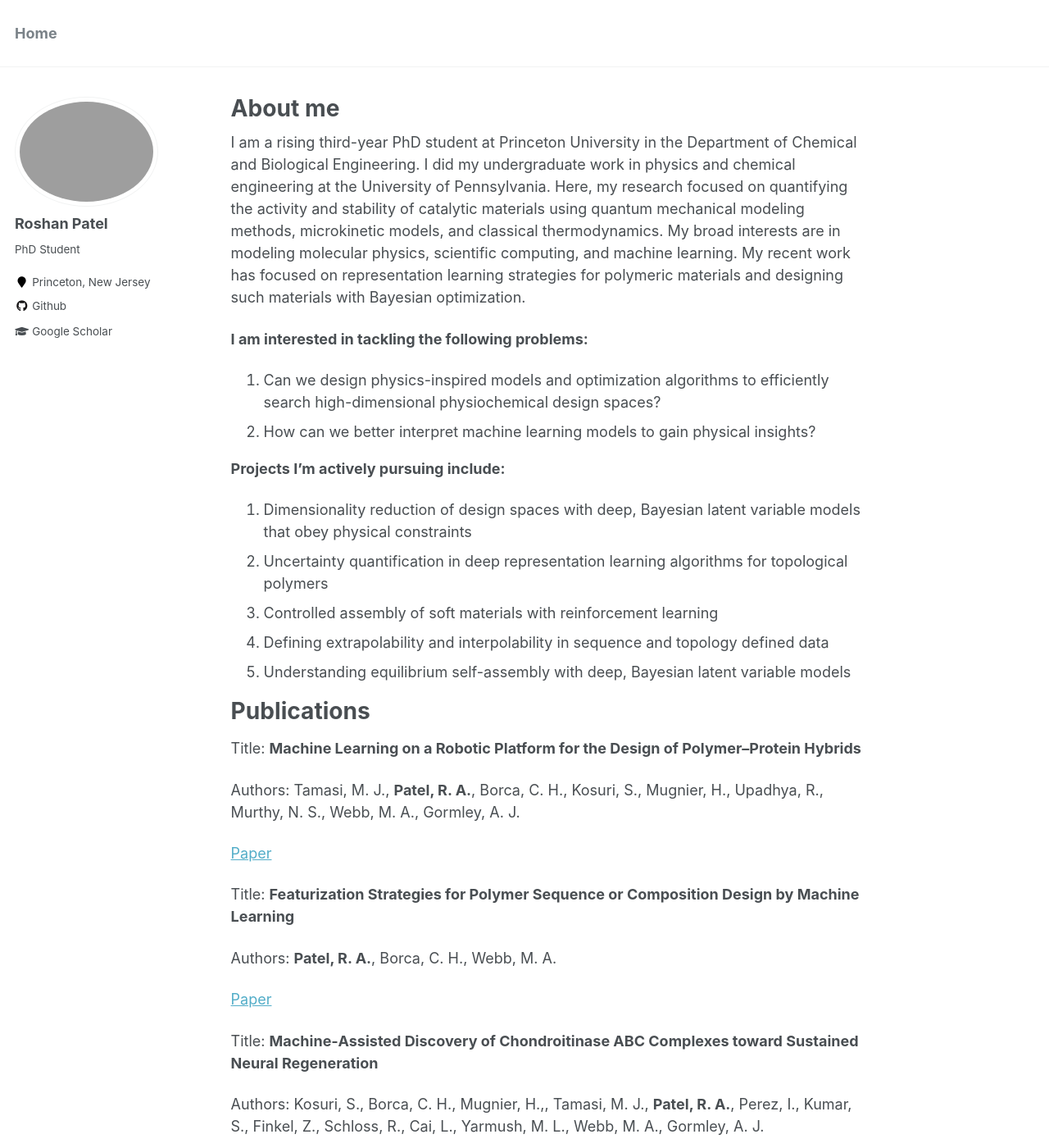
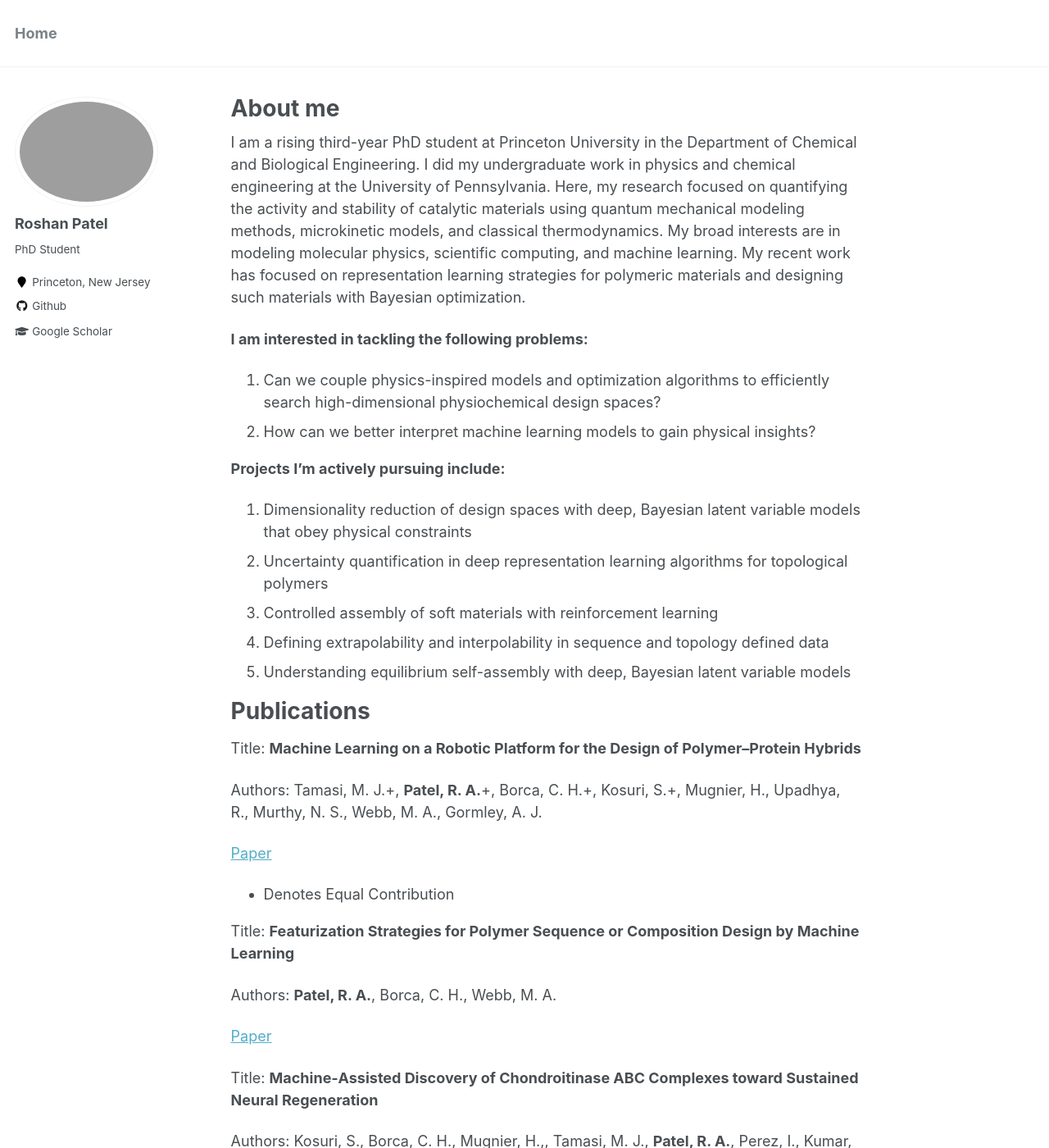
Before and after one commit to roshanpatel317/roshanpatel317.github.io, a Jekyll site: the page built from _pages/about.md, in a window 1280 px wide and 1400 px high. Shown: the whole window at 82% size. Built offline with Jekyll 4.4.1, drawn with Linux system fonts in a browser that asks for light colours.

Commit message:
Update about.md

```diff
--- a/_pages/about.md
+++ b/_pages/about.md
@@ -11,7 +11,7 @@ I am a rising third-year PhD student at Princeton University in the Department o
 
 **I am interested in tackling the following problems:**
 
-1. Can we design physics-inspired models and optimization algorithms to efficiently search high-dimensional physiochemical design spaces?
+1. Can we couple physics-inspired models and optimization algorithms to efficiently search high-dimensional physiochemical design spaces?
 2. How can we better interpret machine learning models to gain physical insights?
 
 **Projects I'm actively pursuing include:**
@@ -27,10 +27,11 @@ Publications
 
 Title: **Machine Learning on a Robotic Platform for the Design of Polymer–Protein Hybrids**
 
-Authors: Tamasi, M. J., **Patel, R. A.**, Borca, C. H., Kosuri, S., Mugnier, H., Upadhya, R., Murthy, N. S., Webb, M. A., Gormley, A. J.
+Authors: Tamasi, M. J.+, **Patel, R. A.**+, Borca, C. H.+, Kosuri, S.+, Mugnier, H., Upadhya, R., Murthy, N. S., Webb, M. A., Gormley, A. J.
 
 [Paper](https://onlinelibrary.wiley.com/doi/10.1002/adma.202201809?af=R)
 
++ Denotes Equal Contribution
 
 Title: **Featurization Strategies for Polymer Sequence or Composition Design by Machine Learning**
 
```
